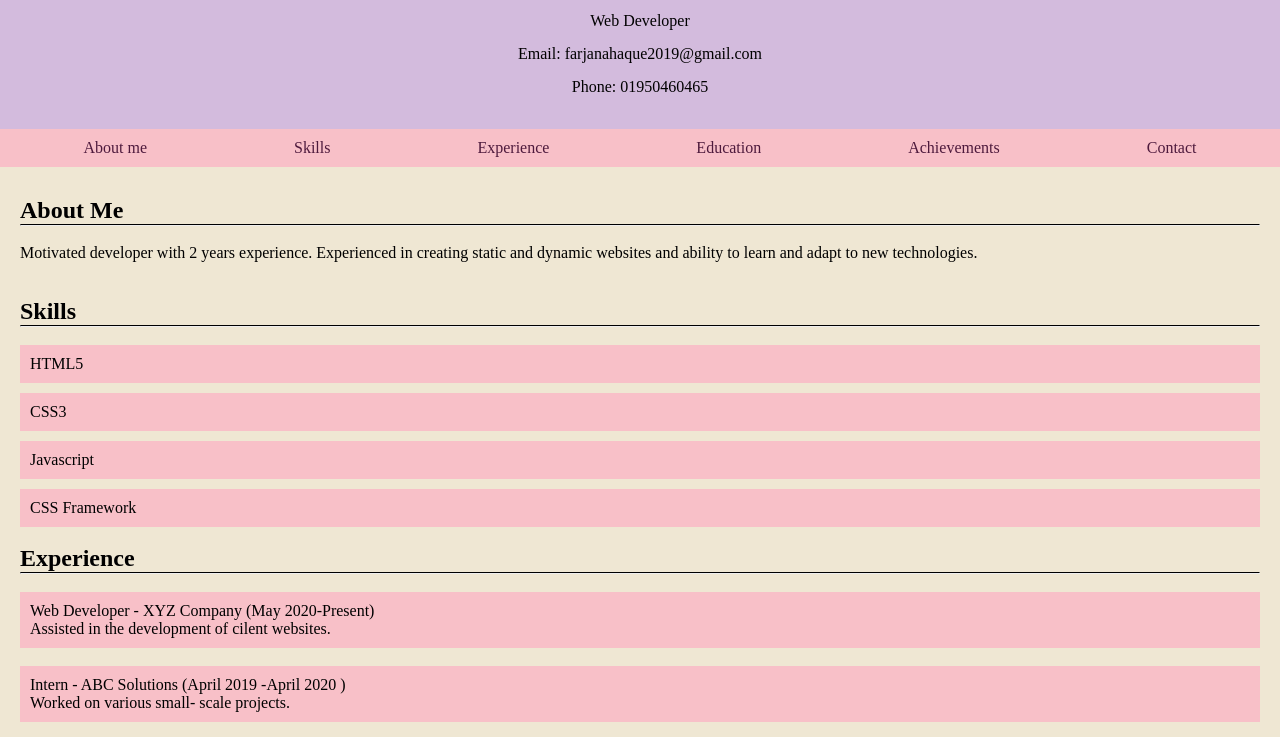
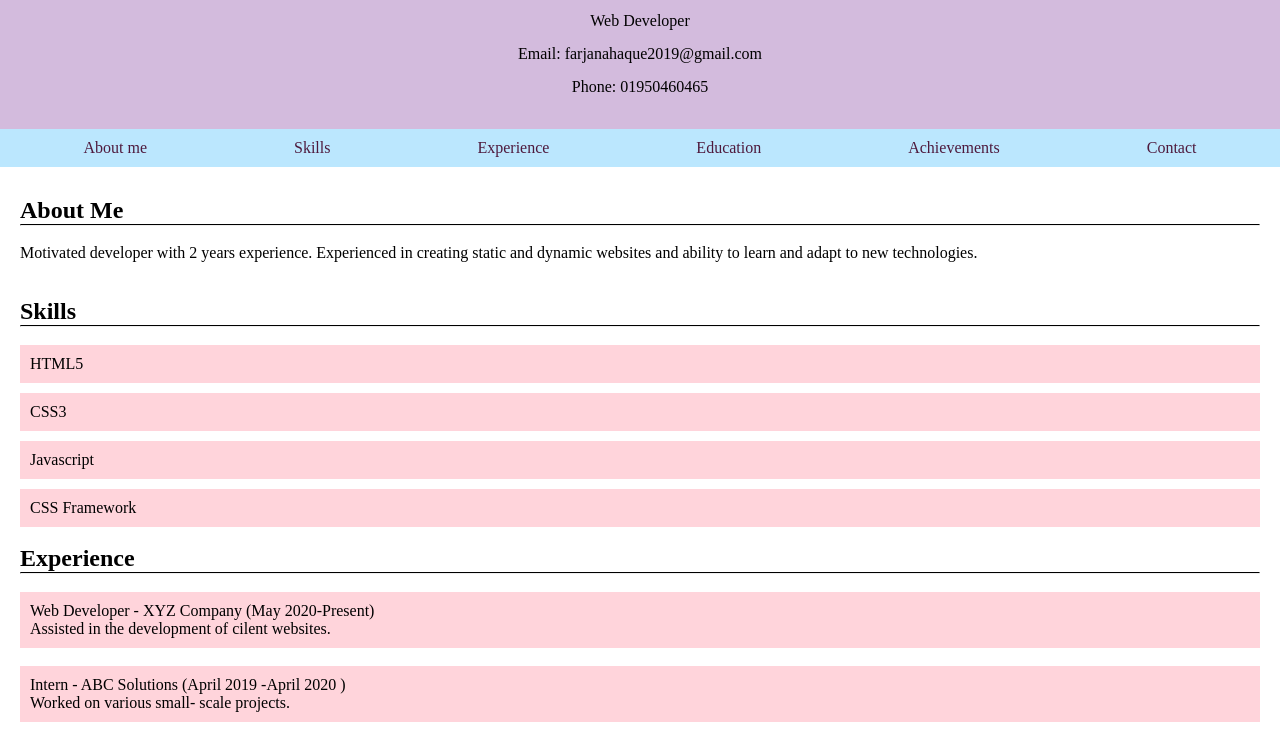
Before and after one commit to Farjana-22/web-practice1, a plain HTML site: page index.html in a window 1280 px wide. Shown: the part 201-938 px from the top of the page. Drawn offline with Linux system fonts and the light colour scheme.

Commit message:
changed color

```diff
--- a/style.css
+++ b/style.css
@@ -2,10 +2,7 @@
     margin: 0%;
     padding: 0%;
 }
-body{
-    background-color:#EFE7D3 ;
 
-}
 #about {
     margin-left: 20px;
     margin-right: 20px;
@@ -49,7 +46,7 @@ hr{
     margin-top: 15px;
 }
 #navbar{
-    background-color: #F8C0C8;
+    background-color:#BBE7FE;
     padding: 10px;
     display: flex;
     flex-direction: row;
@@ -69,13 +66,13 @@ ul{
     gap: 10px;
 }
 li {
-    background-color:#F8C0C8;
+    background-color:#FFD4DB;
     padding: 10px;
     list-style-type: none;
 
 }
 .ex-content{
-    background-color:#F8C0C8;
+    background-color:#FFD4DB;
     padding: 10px;
 }
 table, th, td {
```
